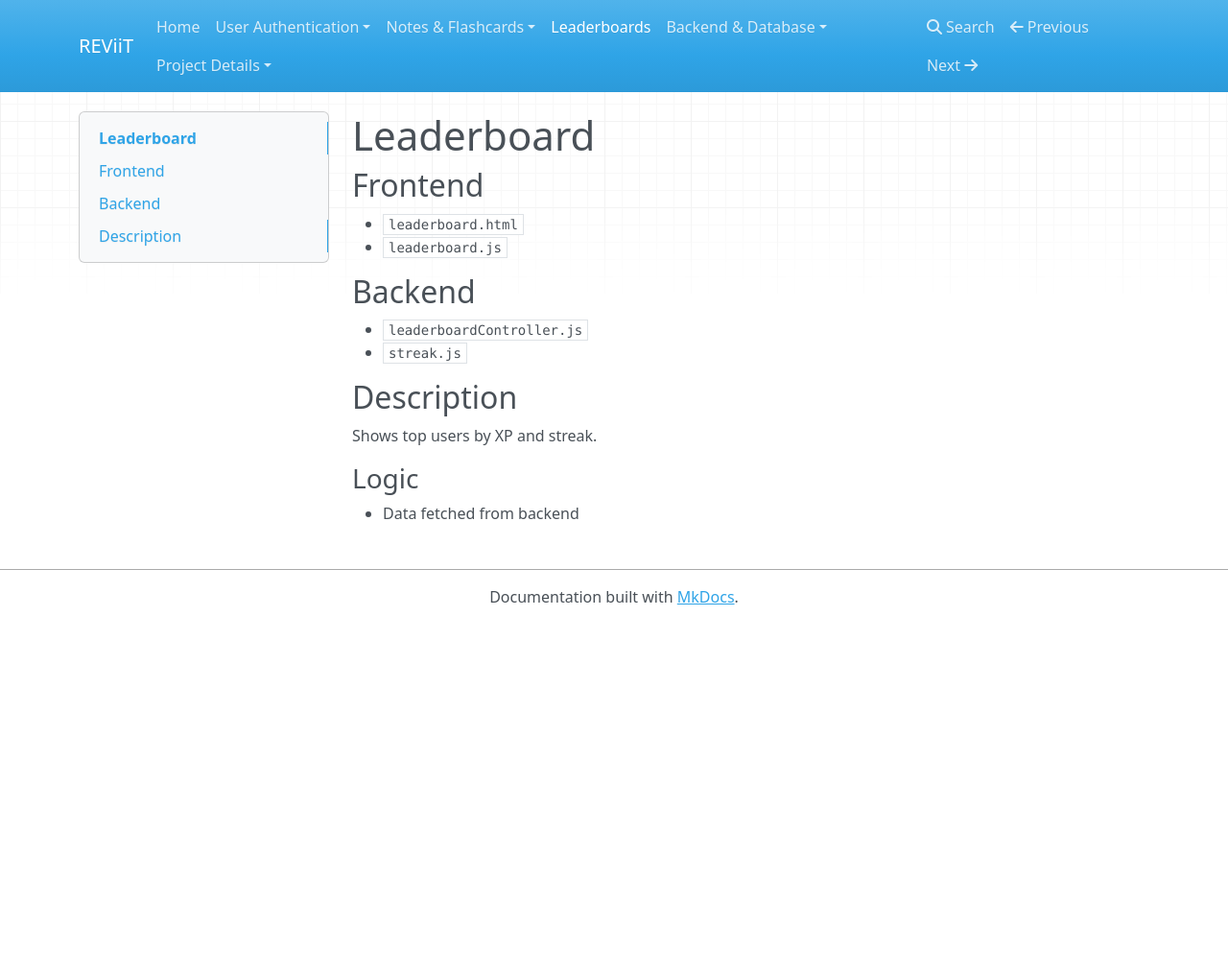
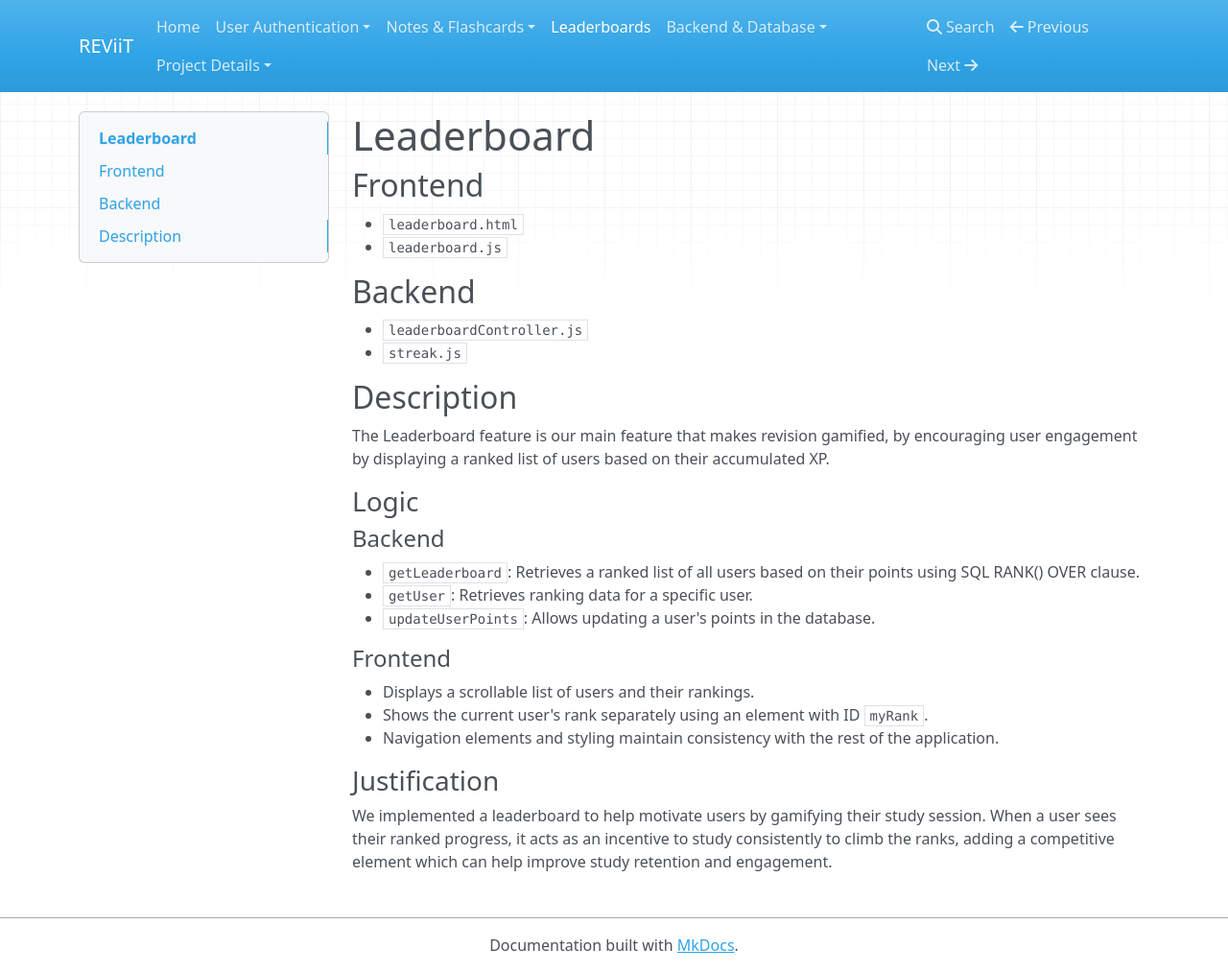
Before and after one commit to Team-1D/SETaP, an MkDocs documentation site: the page built from docs/leaderboard.md, in a window 1280 px wide and 1013 px high. Shown: the whole window at 96% size. Built offline with MkDocs 1.6.1, drawn with Linux system fonts in a browser that asks for light colours; nearby versions of some CDN libraries.

Commit message:
justification done for some .mds (features)

```diff
--- a/docs/leaderboard.md
+++ b/docs/leaderboard.md
@@ -9,8 +9,18 @@
 - `streak.js`
 
 ## Description
-Shows top users by XP and streak.
+The Leaderboard feature is our main feature that makes revision gamified, by encouraging user engagement by displaying a ranked list of users based on their accumulated XP.
 
 ### Logic
-- Data fetched from backend
-<!-- - May update live via refresh -->
+#### Backend
+- `getLeaderboard`: Retrieves a ranked list of all users based on their points using SQL RANK() OVER clause.
+- `getUser`: Retrieves ranking data for a specific user.
+- `updateUserPoints`: Allows updating a user's points in the database.
+
+#### Frontend
+- Displays a scrollable list of users and their rankings.
+- Shows the current user's rank separately using an element with ID `myRank`.
+- Navigation elements and styling maintain consistency with the rest of the application.
+
+### Justification
+We implemented a leaderboard to help motivate users by gamifying their study session. When a user sees their ranked progress, it acts as an incentive to study consistently to climb the ranks, adding a competitive element which can help improve study retention and engagement.
```
Also changed, not shown: docs/account.md (deleted, +0 -16 lines), docs/login.md (+9 -0 lines), docs/notes.md (+7 -1 lines), docs/settings.md (deleted, +0 -12 lines), docs/signup.md (+7 -0 lines), 1 other file.
